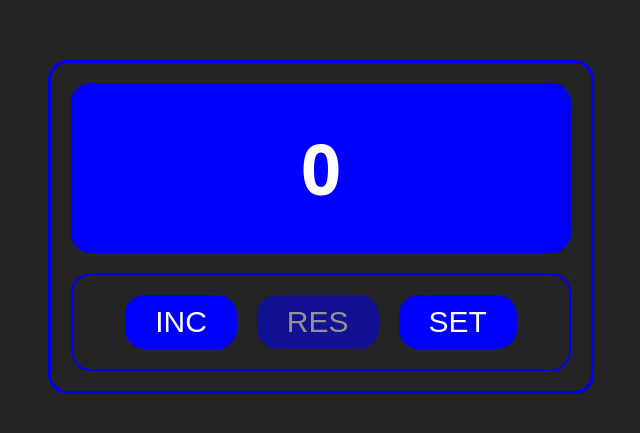
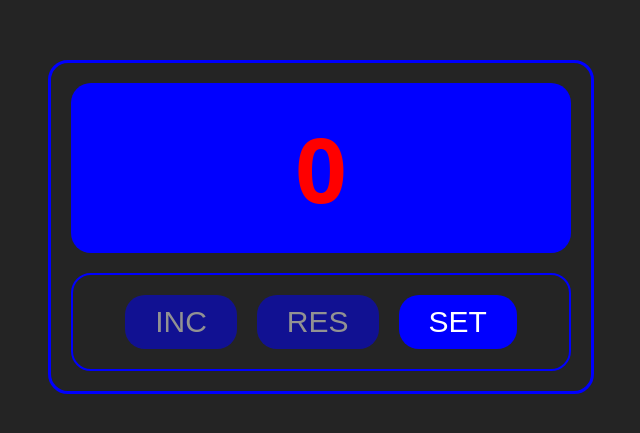
Before and after one commit to LuckyWeb39/counter, a React (Vite) app: page / in a window 1280 px wide. Shown: the part 173-606 px from the top of the page, without its empty margins (319-959 px from the left). Built offline with nearby package versions, Linux system fonts and the light colour scheme.

Commit message:
add localstorage

```diff
--- a/src/App.tsx
+++ b/src/App.tsx
@@ -1,12 +1,21 @@
 import './App.css'
 
 import {Counter} from "./components/counter/Counter.tsx";
-import {useState} from "react";
+import {useEffect, useState} from "react";
 
 function App() {
 
-    const [min, setMin] = useState(0);
-    const [max, setMax] = useState(5);
+    const [min, setMin] = useState(() => {
+        return Number(localStorage.getItem("minValue")) || 0;
+    });
+    const [max, setMax] = useState(() => {
+        return Number(localStorage.getItem("maxValue")) || 0;
+    });
+
+    useEffect(() => {
+        localStorage.setItem('minValue', JSON.stringify(min));
+        localStorage.setItem('maxValue', JSON.stringify(max));
+    }, [min, max]);
 
     const [isEdit,setIsEdit] = useState(false);
     const [error,setError] = useState('');
```
